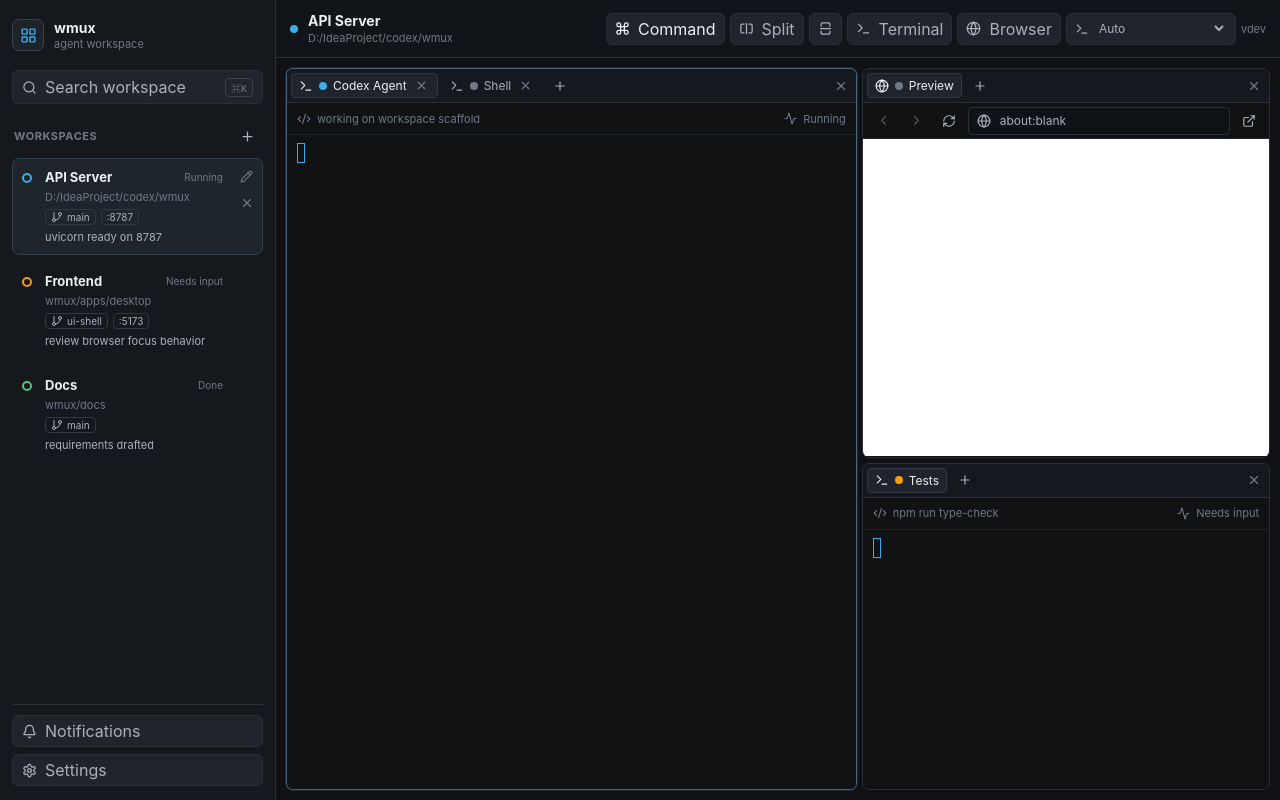
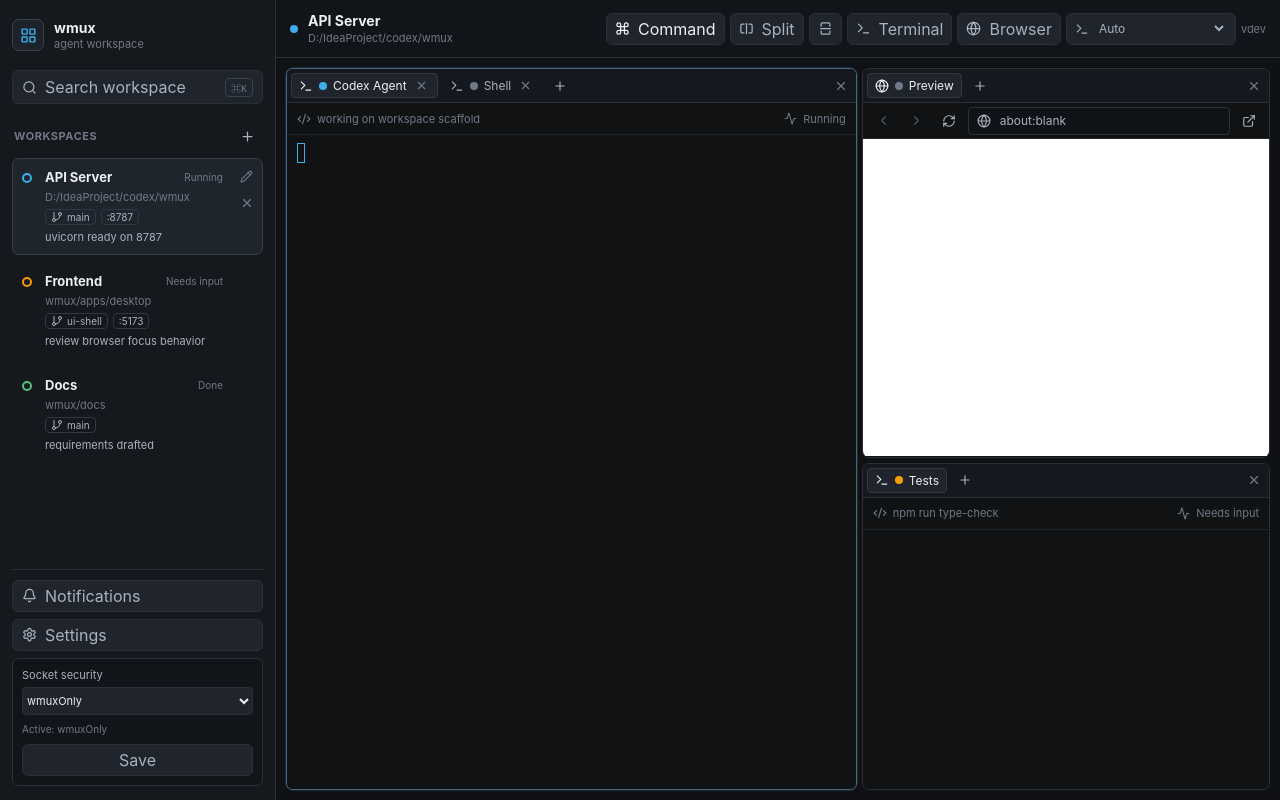
Before and after one commit to lovemoon51/wmux, a React (Vite) app: page / in a window 1280 px wide. Both pictures are taken after a click on the button "Settings". Built offline with nearby package versions, Linux system fonts and the light colour scheme.

Commit message:
Add socket security settings panel

```diff
--- a/src/renderer/src/App.tsx
+++ b/src/renderer/src/App.tsx
@@ -54,6 +54,8 @@ import type {
   SocketRpcMethod,
   SocketRpcRequest,
   SocketRpcResponse,
+  SocketSecurityMode,
+  SocketSecuritySettings,
   Surface,
   WmuxCommandConfig,
   WmuxLayoutConfig,
@@ -375,6 +377,15 @@ const statusClass: Record<WorkspaceStatus, string> = {
   success: "statusSuccess",
   error: "statusError"
 };
+
+const socketSecurityModeLabels: Record<SocketSecurityMode, string> = {
+  off: "Off",
+  wmuxOnly: "wmuxOnly",
+  token: "Token",
+  allowAll: "allowAll"
+};
+
+const socketSecurityModes: SocketSecurityMode[] = ["wmuxOnly", "token", "off", "allowAll"];
 
 const initialWorkspaces: Workspace[] = [
   {
@@ -1449,12 +1460,21 @@ export function App(): ReactElement {
   const [commandQuery, setCommandQuery] = useState("");
   const [selectedCommandIndex, setSelectedCommandIndex] = useState(0);
   const [pendingTerminalCommands, setPendingTerminalCommands] = useState<PendingTerminalCommand[]>([]);
+  const [settingsOpen, setSettingsOpen] = useState(false);
+  const [securitySettings, setSecuritySettings] = useState<SocketSecuritySettings | null>(null);
+  const [securityModeDraft, setSecurityModeDraft] = useState<SocketSecurityMode>("wmuxOnly");
 
   useEffect(() => {
     void window.wmux?.getVersion().then(setAppVersion).catch(() => setAppVersion("dev"));
     void window.wmux?.getSecurityState?.()
       .then((state) => {
-        if (state?.mode !== "allowAll" || !state.warning) {
+        if (!state) {
+          return;
+        }
+
+        setSecuritySettings(state);
+        setSecurityModeDraft(state.configuredMode);
+        if (state.activeMode !== "allowAll" || !state.warning) {
           return;
         }
         setWorkspaces((items) =>
@@ -1751,6 +1771,16 @@ export function App(): ReactElement {
       runSimpleCommand(command);
     }
     closeCommandPalette();
+  };
+
+  const handleSaveSecurityMode = (): void => {
+    void window.wmux
+      ?.setSecurityMode(securityModeDraft)
+      .then((settings) => {
+        setSecuritySettings(settings);
+        setSecurityModeDraft(settings.configuredMode);
+      })
+      .catch(() => undefined);
   };
 
   const updateActiveWorkspace = (updater: (workspace: Workspace) => Workspace): void => {
@@ -2335,6 +2365,12 @@ export function App(): ReactElement {
         onCancelRename={handleCancelRenameWorkspace}
         onClose={handleCloseWorkspace}
         onOpenCommandPalette={openCommandPalette}
+        settingsOpen={settingsOpen}
+        securityModeDraft={securityModeDraft}
+        securitySettings={securitySettings}
+        onToggleSettings={() => setSettingsOpen((isOpen) => !isOpen)}
+        onSecurityModeDraftChange={setSecurityModeDraft}
+        onSaveSecurityMode={handleSaveSecurityMode}
       />
       <section className="workspaceArea">
         <TitleBar
@@ -2520,7 +2556,13 @@ function WorkspaceSidebar({
   onCommitRename,
   onCancelRename,
   onClose,
-  onOpenCommandPalette
+  onOpenCommandPalette,
+  settingsOpen,
+  securityModeDraft,
+  securitySettings,
+  onToggleSettings,
+  onSecurityModeDraftChange,
+  onSaveSecurityMode
 }: {
   workspaces: Workspace[];
   activeWorkspaceId: string;
@@ -2534,6 +2576,12 @@ function WorkspaceSidebar({
   onCancelRename: () => void;
   onClose: (id: string) => void;
   onOpenCommandPalette: () => void;
+  settingsOpen: boolean;
+  securityModeDraft: SocketSecurityMode;
+  securitySettings: SocketSecuritySettings | null;
+  onToggleSettings: () => void;
+  onSecurityModeDraftChange: (mode: SocketSecurityMode) => void;
+  onSaveSecurityMode: () => void;
 }): ReactElement {
   return (
     <aside className="sidebar">
@@ -2689,10 +2737,38 @@ function WorkspaceSidebar({
           <Bell size={15} />
           <span>Notifications</span>
         </button>
-        <button className="utilityButton" type="button">
+        <button className="utilityButton" type="button" aria-expanded={settingsOpen} onClick={onToggleSettings}>
           <Settings size={15} />
           <span>Settings</span>
         </button>
+        {settingsOpen && (
+          <div className="settingsPanel" aria-label="Settings panel">
+            <label className="settingsField">
+              <span>Socket security</span>
+              <select
+                aria-label="Socket security mode"
+                value={securityModeDraft}
+                onChange={(event) => onSecurityModeDraftChange(event.target.value as SocketSecurityMode)}
+              >
+                {socketSecurityModes.map((mode) => (
+                  <option key={mode} value={mode}>
+                    {socketSecurityModeLabels[mode]}
+                  </option>
+                ))}
+              </select>
+            </label>
+            <div className="settingsMeta">
+              Active: {socketSecurityModeLabels[securitySettings?.activeMode ?? "wmuxOnly"]}
+              {securitySettings?.pendingRestart ? " / restart required" : ""}
+            </div>
+            {securityModeDraft === "allowAll" && (
+              <div className="settingsWarning">allowAll accepts local socket requests without token.</div>
+            )}
+            <button className="utilityButton settingsSaveButton" type="button" onClick={onSaveSecurityMode}>
+              Save
+            </button>
+          </div>
+        )}
       </div>
     </aside>
   );
--- a/src/renderer/src/styles.css
+++ b/src/renderer/src/styles.css
@@ -356,6 +356,53 @@ kbd {
   height: 32px;
   padding: 0 9px;
   color: var(--text-secondary);
+}
+
+.settingsPanel {
+  display: grid;
+  gap: 8px;
+  border: 1px solid var(--border-subtle);
+  border-radius: var(--radius-md);
+  background: #11151a;
+  padding: 9px;
+}
+
+.settingsField {
+  display: grid;
+  gap: 5px;
+  color: var(--text-secondary);
+  font-size: 11px;
+}
+
+.settingsField select {
+  height: 28px;
+  min-width: 0;
+  border: 1px solid var(--border-subtle);
+  border-radius: var(--radius-sm);
+  outline: 0;
+  background: var(--bg-control);
+  color: var(--text-primary);
+  font: inherit;
+}
+
+.settingsField option {
+  background: #1b1f26;
+  color: var(--text-primary);
+}
+
+.settingsMeta,
+.settingsWarning {
+  color: var(--text-muted);
+  font-size: 10px;
+  line-height: 1.35;
+}
+
+.settingsWarning {
+  color: var(--warning);
+}
+
+.settingsSaveButton {
+  justify-content: center;
 }
 
 .workspaceArea {
```
Also changed, not shown: scripts/smoke-electron-terminal.mjs (+11 -0 lines), src/main/index.ts (+59 -14 lines), src/preload/index.ts (+5 -2 lines), src/shared/types.ts (+9 -0 lines), 1 other file (tests, documents, lock files or other folders).
